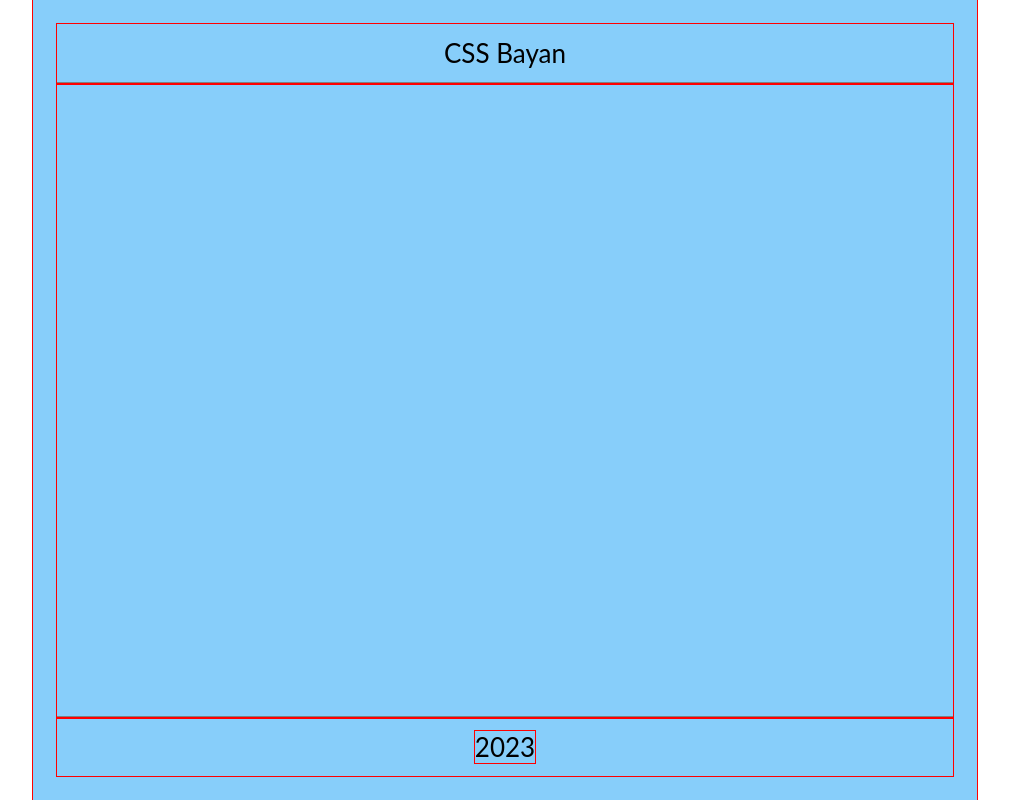
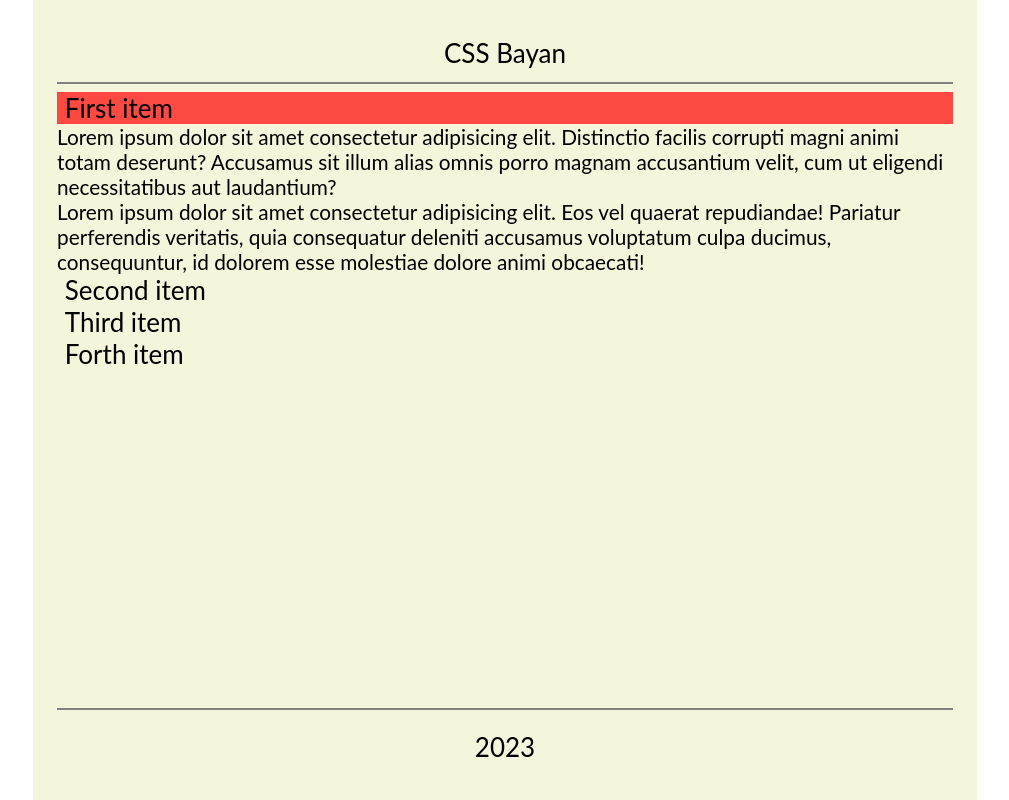
Before and after one commit to Greg-App/cssBayan, a plain HTML site: page cssBayan/index.html in a window 1280 px wide. Shown: the whole page, without its empty margins (135-1144 px from the left). Drawn offline with Linux system fonts and the light colour scheme.

Commit message:
feat: add bayan box with items with basic mechanics (Sat, Mar 11, 2023 04:39:14 PM)

```diff
--- a/cssBayan/index.html
+++ b/cssBayan/index.html
@@ -13,7 +13,52 @@
   <div class="wrapper">
     <header class="p-header">CSS Bayan</header>
     <main class="p-main">
+      <div class="bayan">
+        <div class="bayan__item item">
+          <input type="radio" name="bayan" id="bayan-input-1" class="item__input" checked>
+          <label for="bayan-input-1" class="item__label">
+            <span class="item__label-title">
+              First item
+          <span class="item__label-icon"><img src="right-arrow.svg" alt="right-arrow"></span>
+            </span>
+            <div class="item__text">Lorem ipsum dolor sit amet consectetur adipisicing elit. Distinctio facilis corrupti magni animi totam deserunt? Accusamus sit illum alias omnis porro magnam accusantium velit, cum ut eligendi necessitatibus aut laudantium?<br>Lorem ipsum dolor sit amet consectetur adipisicing elit. Eos vel quaerat repudiandae! Pariatur perferendis veritatis, quia consequatur deleniti accusamus voluptatum culpa ducimus, consequuntur, id dolorem esse molestiae dolore animi obcaecati!</div>
+          </label>
+        </div>
+        <div class="bayan__item item">
+          <input type="radio" name="bayan" id="bayan-input-2" class="item__input">
+          <label for="bayan-input-2" class="item__label">
+            <span class="item__label-title">
+              Second item
+          <span class="item__label-icon">
+            <img src="right-arrow.svg" alt="right-arrow"></span>
+            </span>
+            <div class="item__text">Lorem ipsum dolor sit amet consectetur adipisicing elit. Distinctio facilis corrupti magni animi totam deserunt? Accusamus sit illum alias omnis porro magnam accusantium velit, cum ut eligendi necessitatibus aut laudantium?<br>Lorem ipsum dolor sit amet consectetur adipisicing elit. Eos vel quaerat repudiandae! Pariatur perferendis veritatis, quia consequatur deleniti accusamus voluptatum culpa ducimus, consequuntur, id dolorem esse molestiae dolore animi obcaecati!</div>
 
+          </label>
+        </div>
+        <div class="bayan__item item">
+          <input type="radio" name="bayan" id="bayan-input-4" class="item__input">
+          <label for="bayan-input-4" class="item__label">
+            <span class="item__label-title">
+              Third item
+          <span class="item__label-icon"><img src="right-arrow.svg" alt="right-arrow"></span>
+            </span>
+            <div class="item__text">Lorem ipsum dolor sit amet consectetur adipisicing elit. Distinctio facilis corrupti magni animi totam deserunt? Accusamus sit illum alias omnis porro magnam accusantium velit, cum ut eligendi necessitatibus aut laudantium?<br>Lorem ipsum dolor sit amet consectetur adipisicing elit. Eos vel quaerat repudiandae! Pariatur perferendis veritatis, quia consequatur deleniti accusamus voluptatum culpa ducimus, consequuntur, id dolorem esse molestiae dolore animi obcaecati!</div>
+
+          </label>
+        </div>
+        <div class="bayan__item item">
+          <input type="radio" name="bayan" id="bayan-input-3" class="item__input">
+          <label for="bayan-input-3" class="item__label">
+            <span class="item__label-title">
+              Forth item
+          <span class="item__label-icon"><img src="right-arrow.svg" alt="right-arrow"></span>
+            </span>
+            <div class="item__text">Lorem ipsum dolor sit amet consectetur adipisicing elit. Distinctio facilis corrupti magni animi totam deserunt? Accusamus sit illum alias omnis porro magnam accusantium velit, cum ut eligendi necessitatibus aut laudantium?<br>Lorem ipsum dolor sit amet consectetur adipisicing elit. Eos vel quaerat repudiandae! Pariatur perferendis veritatis, quia consequatur deleniti accusamus voluptatum culpa ducimus, consequuntur, id dolorem esse molestiae dolore animi obcaecati!</div>
+
+          </label>
+        </div>
+      </div>
     </main>
     <footer class="p-footer">
       <span>2023</span>
--- a/cssBayan/style.css
+++ b/cssBayan/style.css
@@ -1,5 +1,5 @@
 * {
-  outline: 1px solid red;
+  /* outline: 1px solid red; */
   box-sizing: border-box;
 }
 
@@ -10,6 +10,11 @@ html {
   font-family: lato, sans-serif;
   /* min-height: 100vh; */
 }
+body {
+  display: flex;
+  flex-direction: column;
+  align-items: center;
+}
 
 .wrapper {
   margin: 0 auto;
@@ -18,7 +23,7 @@ html {
   justify-content: space-between;
   align-items: center;
   max-width: 59rem;
-  background: lightskyblue;
+  background: beige;
   padding: 1.5rem;
   min-height:100vh;
   font-size: 26px;
@@ -35,8 +40,92 @@ html {
 .p-main {
   border-bottom: 2px solid grey;
   width: 100%;
+  margin-bottom: 0.5rem;
 }
 
 .p-main {
   flex-grow: 1;
 }
+
+.bayan {
+  display: flex;
+  flex-direction: column;
+  justify-content: flex-start;
+  align-items: center;
+  width:100%;
+}
+
+.bayan__item {
+  width:100%;
+}
+.item__input {
+  padding:0;
+  margin:0;
+  width:100%;
+}
+.item__label {
+  cursor:pointer;
+}
+
+.item__label-title {
+  display: flex;
+  justify-content: space-between;
+  width:100%;
+  padding:0 0.3em;
+}
+.item__label-icon {
+  display: block;
+  opacity: 0;
+  flex-grow:0;
+  flex-shrink: 0;
+  line-height:0;
+  align-self: center;
+}
+.item__label-icon img {
+  display: block;
+  width: 0.8em;
+  height:0.8em;
+}
+.item__text {
+/* display:none; */
+max-height:0;
+overflow:hidden;
+font-size: 0.8em;
+transition: max-height 0.6s;
+}
+.item__text:active {
+  background:rgba(61, 252, 71, 0.6)
+}
+
+input[type="radio"] {
+  display:none;
+}
+
+.item__input:checked ~ label .item__text,
+.item__label:hover .item__text {
+  max-height:100rem;
+  transition: max-height 0.8s ease-in-out;
+  overflow:auto;
+}
+
+.item__input:checked ~ label span {
+  background: rgba(255, 0, 0,0.7);
+}
+.item__label:hover span {
+  background: rgba(61, 106, 252, 0.3);
+}
+.item__label-icon {
+  flex-grow: 0;
+}
+.item__input:checked ~ label .item__label-icon,
+.item__label:hover .item__label-icon {
+transform:rotate(90deg);
+transition: 0.3s;
+}
+
+
+.p-main:hover  .item__label-icon {
+  opacity: 1;
+  transition: 0.3s;
+
+}
```
Also changed, not shown: cssBayan/right-arrow.svg (added).
